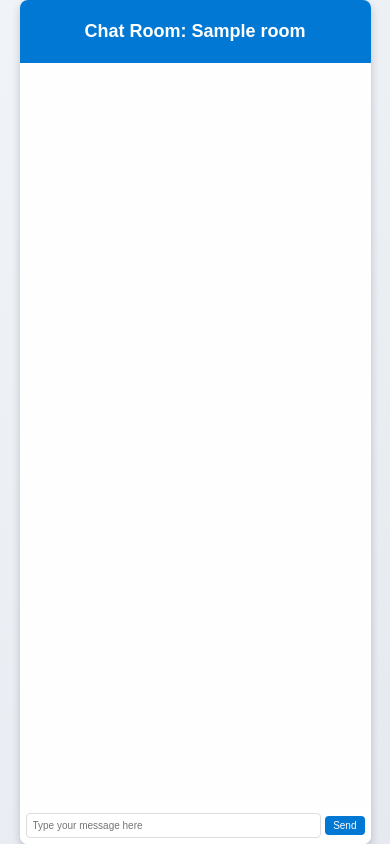
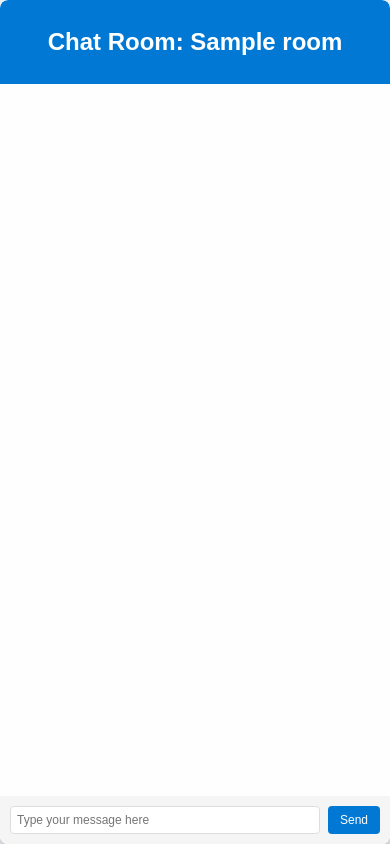
Before and after one commit to 123arv/chatapp, a Flask app: template templates/chat.html in a window 390 px wide. Run offline with Flask 3, Linux system fonts and the light colour scheme; the template is opened without the code that fills it: most values are stand-ins (such as "Sample title", 1, 10 or a date in 2020); some libraries are stand-ins or nearby versions.

Commit message:
Update chat.html

```diff
--- a/templates/chat.html
+++ b/templates/chat.html
@@ -13,110 +13,88 @@
             background: linear-gradient(135deg, #f0f4f8, #e6e9ef); /* Light mixed color gradient */
             background-size: cover;
             height: 100vh;
-            overflow: hidden; /* Prevent scrolling on body */
+            overflow: hidden;
         }
 
         .chat-container {
             display: flex;
             flex-direction: column;
             height: 100vh; /* Full viewport height */
-            width: 90vw;  /* Reduced width */
-            max-width: 360px; /* Further reduced max width */
+            width: 100vw;  /* Full viewport width */
+            max-width: 500px; /* Maximum width for larger screens */
             margin: 0 auto; /* Centered on the screen */
             background: rgba(255, 255, 255, 0.95); /* Semi-transparent white background */
             border-radius: 8px;
             box-shadow: 0 4px 8px rgba(0, 0, 0, 0.2);
-            position: relative; /* For positioning children absolutely */
+            overflow: hidden;
         }
 
         .chat-header {
             background-color: #0078d4;
             color: white;
-            padding: 8px; /* Reduced padding */
+            padding: 10px;
             text-align: center;
             border-radius: 8px 8px 0 0;
             box-sizing: border-box;
-            font-size: 14px; /* Reduced font size */
-            overflow: hidden;
-            text-overflow: ellipsis;
-            white-space: nowrap;
+            font-size: 18px;
         }
 
         #messages {
             list-style: none;
             padding: 0;
             margin: 0;
-            overflow-y: auto; /* Allow scrolling */
+            overflow-y: auto;
             flex: 1;
             box-sizing: border-box;
-            padding: 8px; /* Reduced padding */
-            display: flex;
-            flex-direction: column; /* Messages should flow from top to bottom */
         }
 
         .message {
-            padding: 6px; /* Reduced padding */
-            margin-bottom: 6px; /* Reduced space between messages */
-            border-radius: 8px; /* Reduced border-radius */
+            padding: 10px;
+            margin: 5px;
+            border-radius: 12px;
             box-sizing: border-box;
-            font-size: 12px; /* Reduced font size */
-            max-width: 100%;
+            font-size: 14px;
+            max-width: 80%;
             word-break: break-word;
-            display: block;
-            clear: both;
         }
 
         .message.user1 {
             background-color: #d1e7dd;
+            text-align: right;
             color: #004d00;
             border: 1px solid #c0e0d7;
-            text-align: right;
-            margin-left: auto;
         }
 
         .message.user2 {
             background-color: #f8d7da;
+            text-align: left;
             color: #721c24;
             border: 1px solid #f5c6cb;
-            text-align: left;
         }
 
         .message.user3 {
             background-color: #d3c6e0;
+            text-align: right;
             color: #5a2e6f;
             border: 1px solid #d3b1e1;
-            text-align: right;
-            margin-left: auto;
-        }
-
-        .message.bot {
-            background-color: #e0e0e0;
-            color: #333;
-            border: 1px solid #d0d0d0;
-            text-align: left;
         }
 
         .message-input {
             display: flex;
-            padding: 6px; /* Reduced padding */
+            padding: 10px;
             background-color: #f5f5f5;
             border-radius: 0 0 8px 8px;
             box-sizing: border-box;
-            align-items: center;
-            position: absolute; /* Fixed position at bottom */
-            bottom: 0;
-            width: 100%;
-            background: rgba(255, 255, 255, 0.95); /* Semi-transparent white background */
         }
 
         .message-input input {
             flex: 1;
-            padding: 6px; /* Reduced padding */
+            padding: 10px;
             border: 1px solid #ddd;
             border-radius: 4px;
-            margin-right: 4px; /* Reduced margin-right */
+            margin-right: 8px;
             outline: none;
-            font-size: 12px; /* Reduced font size */
+            font-size: 14px;
             -webkit-text-size-adjust: 100%; /* Prevent zooming on iOS */
         }
 
@@ -124,10 +102,10 @@
             background-color: #0078d4;
             color: white;
             border: none;
-            padding: 6px 12px; /* Reduced padding */
+            padding: 8px 16px;
             border-radius: 4px;
             cursor: pointer;
-            font-size: 12px; /* Reduced font size */
+            font-size: 14px;
         }
 
         .message-input button:hover {
@@ -137,24 +115,23 @@
         /* Responsive Design for Small Screens */
         @media (max-width: 480px) {
             .chat-header {
-                font-size: 12px; /* Further reduced font size */
-                padding: 6px; /* Further reduced padding */
+                font-size: 16px;
+                padding: 8px;
             }
 
             .message-input input {
-                font-size: 10px; /* Further reduced font size */
-                padding: 6px; /* Further reduced padding */
+                font-size: 12px;
+                padding: 6px;
             }
 
             .message-input button {
-                font-size: 10px; /* Further reduced font size */
-                padding: 4px 8px; /* Further reduced padding */
+                font-size: 12px;
+                padding: 6px 12px;
             }
 
             .message {
-                font-size: 10px; /* Further reduced font size */
-                padding: 4px; /* Further reduced padding */
-                margin-bottom: 4px; /* Further reduced space between messages */
+                font-size: 12px;
+                padding: 6px;
             }
         }
     </style>
@@ -166,7 +143,7 @@
         </header>
         <ul id="messages"></ul>
         <div class="message-input">
-            <input id="myMessage" autocomplete="off" placeholder="Type your message here">
+            <input id="myMessage" autocomplete="off" placeholder="Type your message here" onkeydown="handleKeyPress(event)">
             <button onclick="sendMessage()">Send</button>
         </div>
     </div>
@@ -195,9 +172,7 @@
             }
 
             li.appendChild(document.createTextNode(msg));
-            var messages = document.getElementById("messages");
-            messages.appendChild(li);
-            messages.scrollTop = messages.scrollHeight; // Auto-scroll to the bottom to show latest message
+            document.getElementById("messages").appendChild(li);
         });
 
         function sendMessage() {
@@ -208,6 +183,13 @@
             }
         }
 
+        function handleKeyPress(event) {
+            if (event.key === 'Enter') {
+                event.preventDefault(); // Prevent the default action
+                sendMessage();
+            }
+        }
+
         window.onbeforeunload = function() {
             socket.emit('leave', {'username': username, 'room': room});
         }
```
